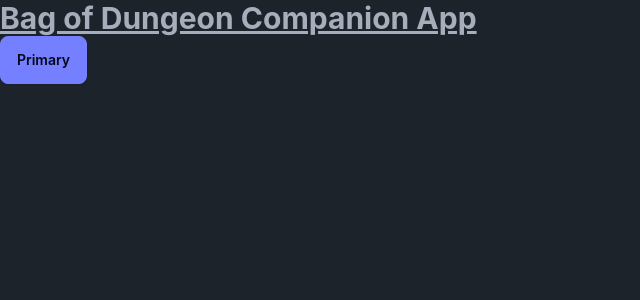
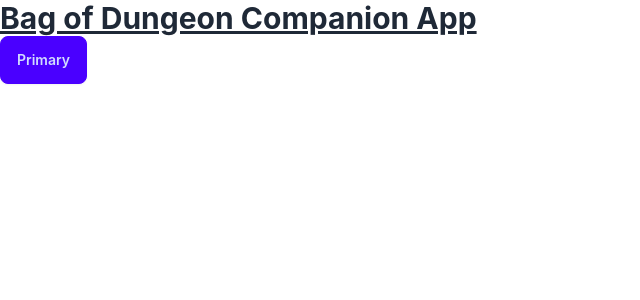
Before and after one commit to 2024-fall-afe-mowe/tca-bag-of-dungeon, a React (Create React App) app: page / in a window 1280 px wide. Shown: the top 300 px of the page, without its empty margins (0-640 px from the left). Built offline with nearby package versions, Linux system fonts and the light colour scheme.

Commit message:
added tailwind typography
probably not going to use this, but maybe? If it helps with layout later.

```diff
--- a/package.json
+++ b/package.json
@@ -41,6 +41,7 @@
     ]
   },
   "devDependencies": {
+    "@tailwindcss/typography": "^0.5.15",
     "daisyui": "^4.12.10",
     "tailwindcss": "^3.4.12"
   }
--- a/public/index.html
+++ b/public/index.html
@@ -1,5 +1,5 @@
 <!DOCTYPE html>
-<html lang="en" data-theme="dark">
+<html lang="en">
   <head>
     <meta charset="utf-8" />
     <meta name="viewport" content="width=device-width, initial-scale=1" />
--- a/tailwind.config.js
+++ b/tailwind.config.js
@@ -4,10 +4,10 @@ module.exports = {
   theme: {
     extend: {},
   },
-  daisyui: {
-    themes: ["light", "dark"]
-  },
+
   plugins: [
-    require('daisyui')
+    require("@tailwindcss/typography"),
+    require('daisyui'),
+
   ],
 }
```
Also changed, not shown: 1 other file (tests, documents, lock files or other folders).
